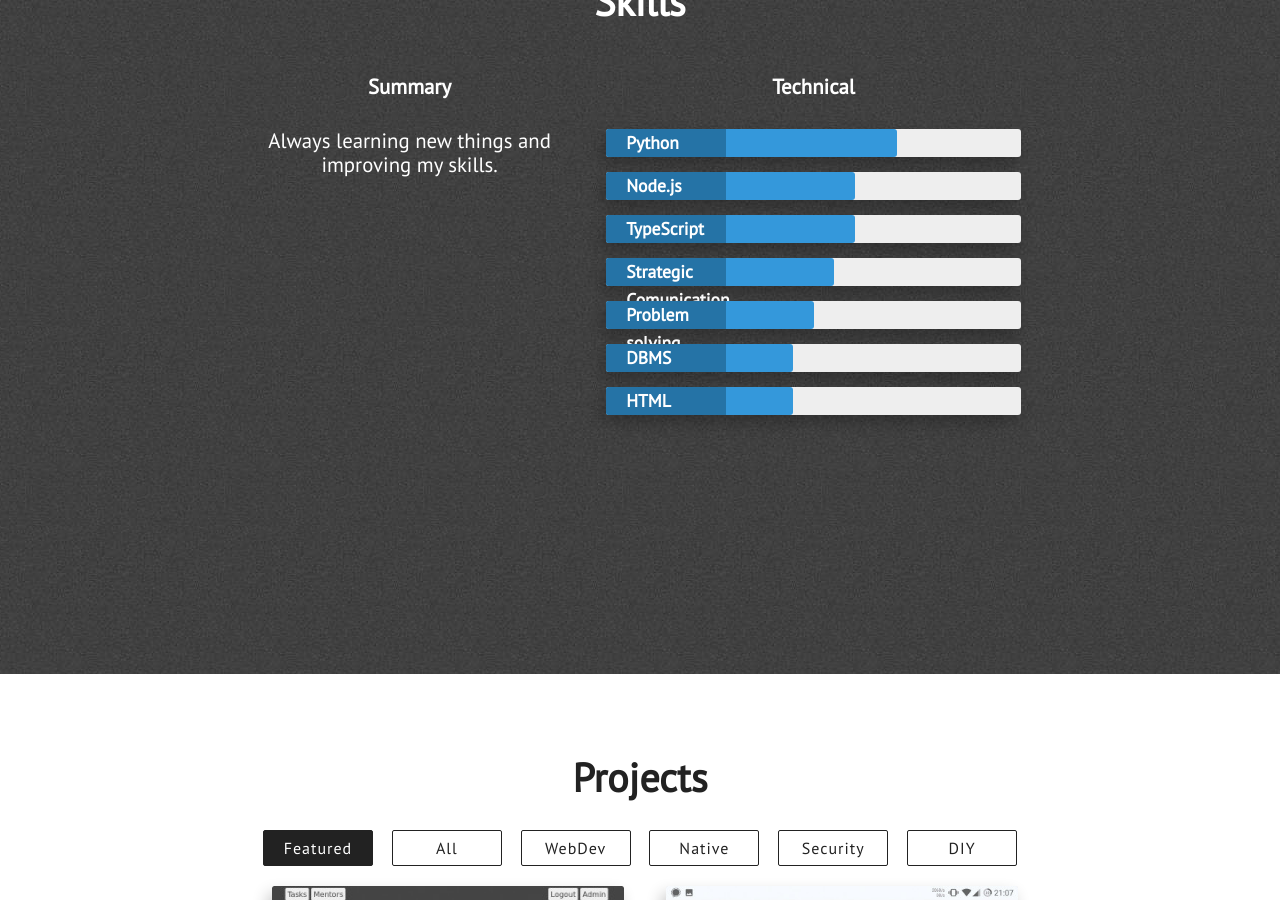
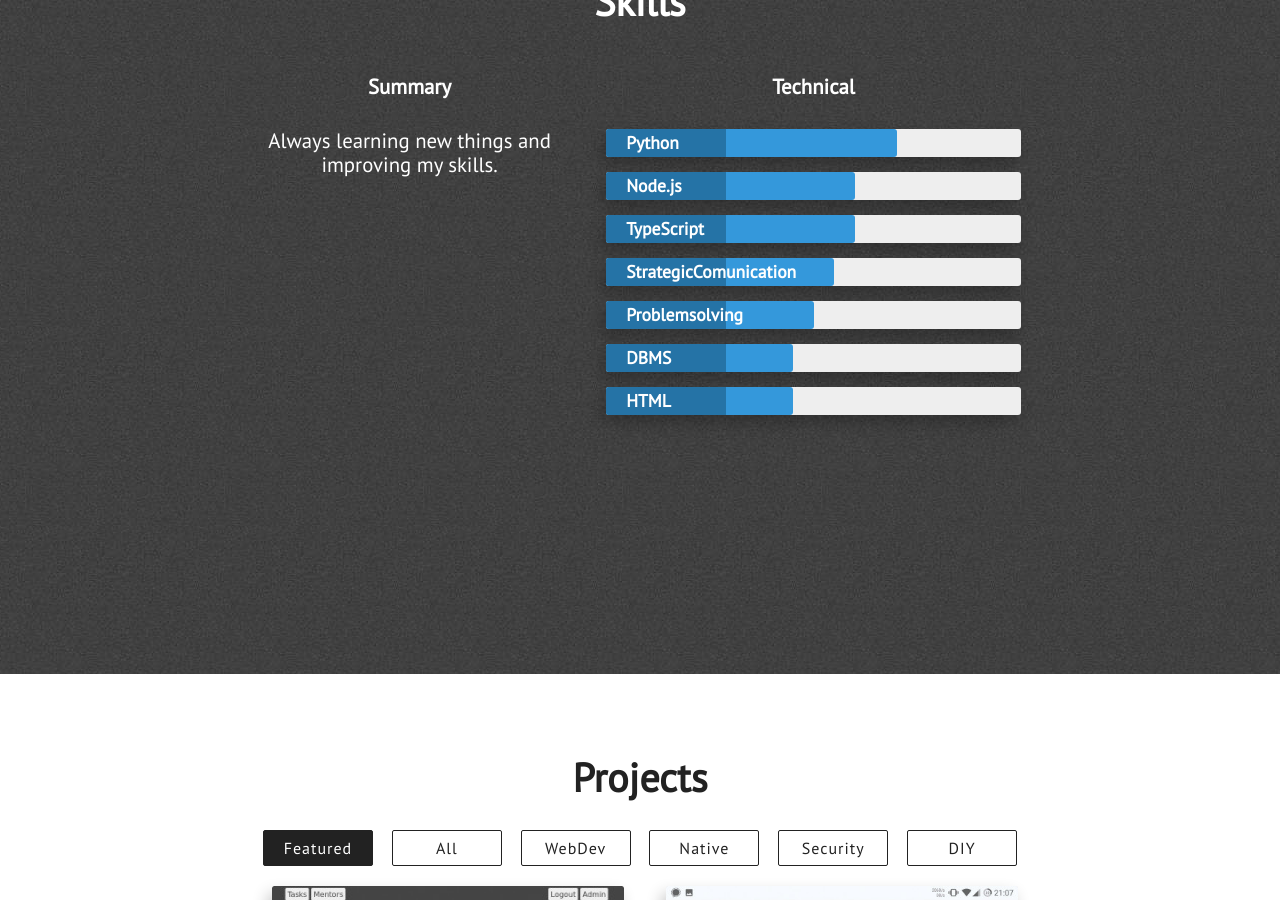
Before and after one commit to qayoom685/qayoom685.github.io, a Jekyll site: the page built from index.html, in a window 1280 px wide and 900 px high, scrolled down 2226 px. Built offline with Jekyll 4.4.1, drawn with Linux system fonts in a browser that asks for light colours; nearby versions of some CDN libraries.

```diff
--- a/_includes/skills.html
+++ b/_includes/skills.html
@@ -31,12 +31,12 @@
 
 
                         <div class="skillbar clearfix " data-percent="55%">
-                            <div class="skillbar-title" style="background: #2980b9;"><span>Strategic Comunication</span></div>
+                            <div class="skillbar-title" style="background: #2980b9;"><span>StrategicComunication</span></div>
                             <div class="skillbar-bar" style="background: #3498db;"></div>
                         </div> <!-- End Skill Bar -->
 
                         <div class="skillbar clearfix " data-percent="50%">
-                            <div class="skillbar-title" style="background: #2980b9;"><span>Problem solving</span></div>
+                            <div class="skillbar-title" style="background: #2980b9;"><span>Problemsolving</span></div>
                             <div class="skillbar-bar" style="background: #3498db;"></div>
                         </div> <!-- End Skill Bar -->
 
```
